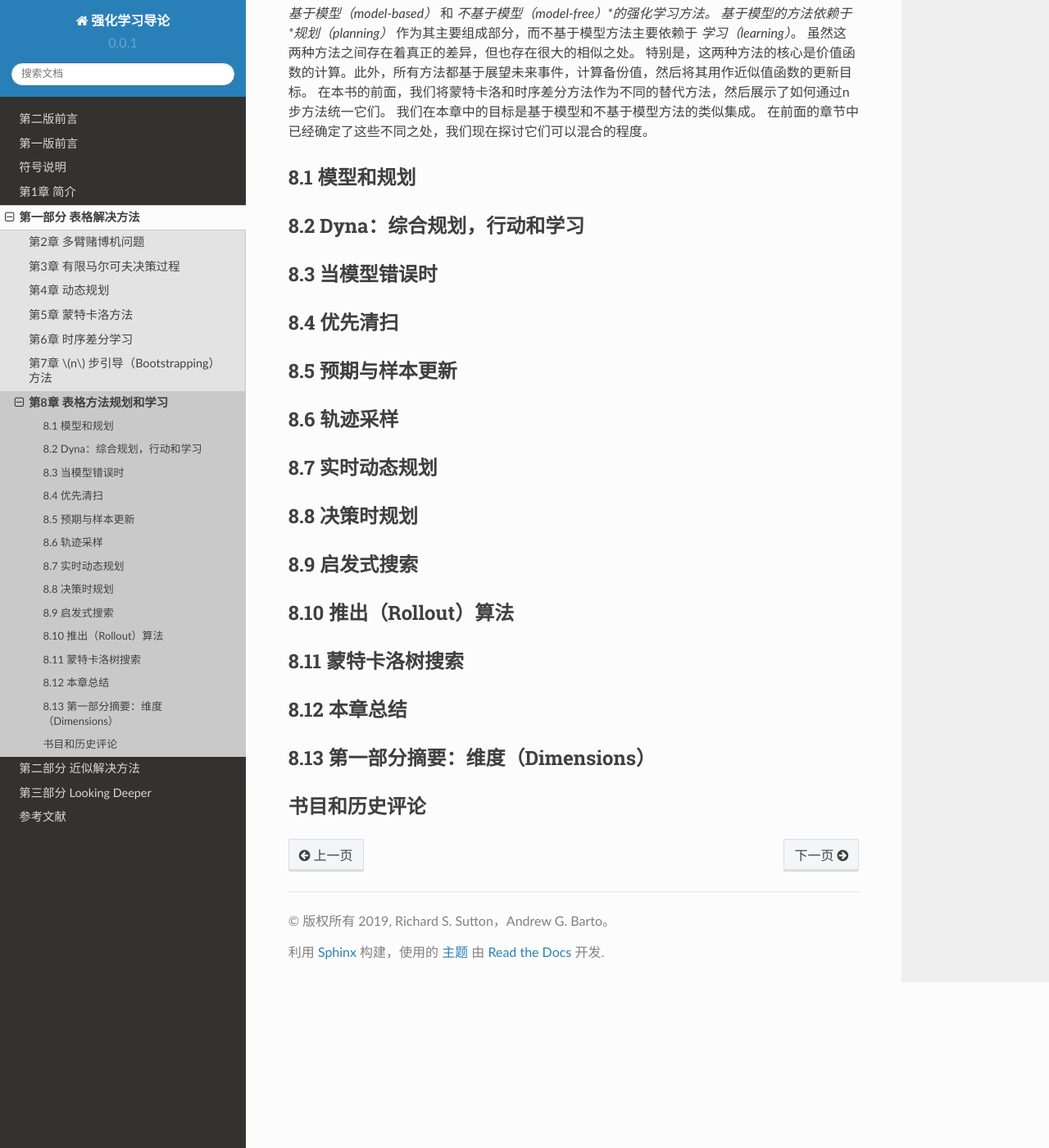
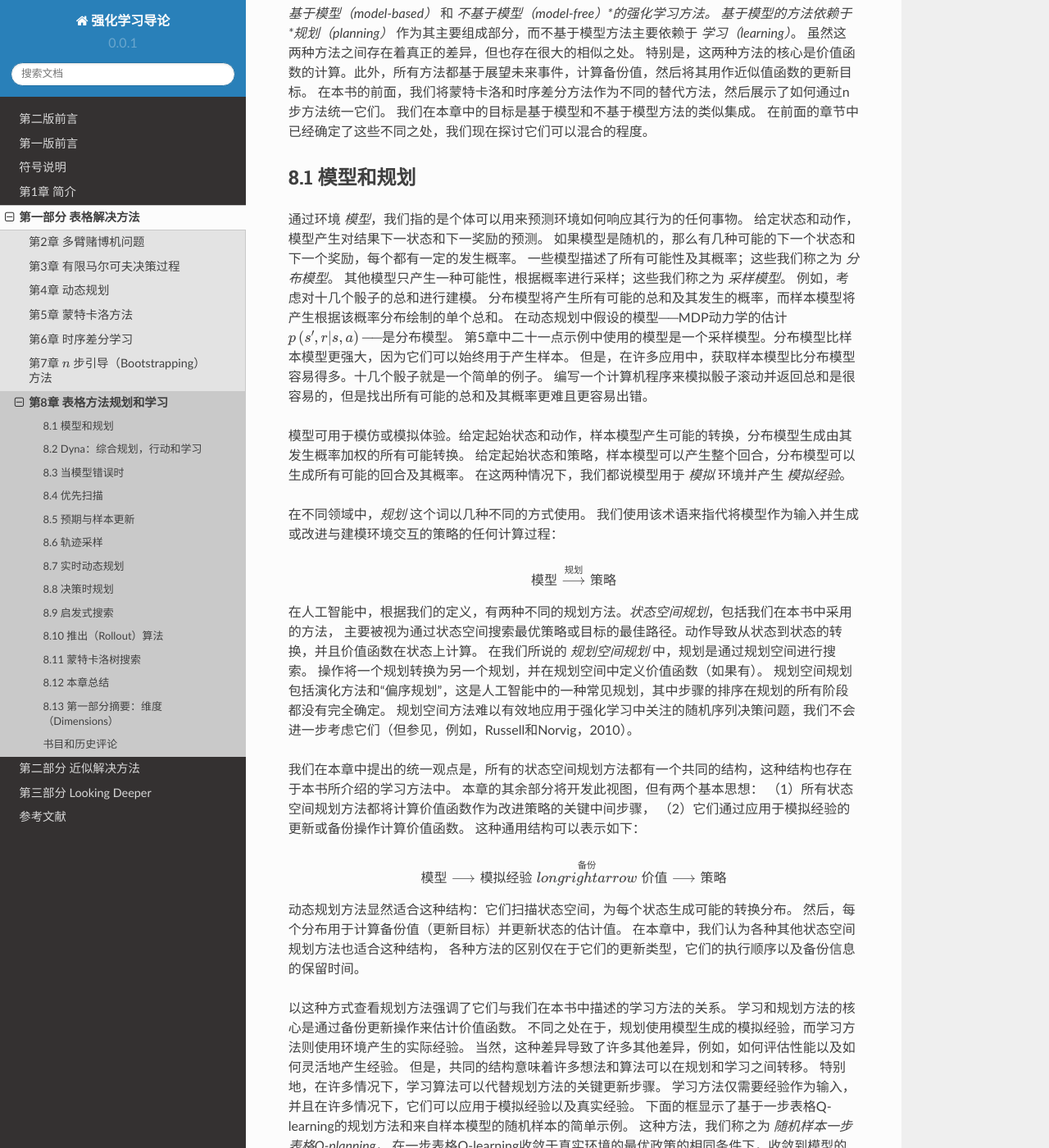
Before and after one commit to qiwihui/reinforcement-learning-an-introduction-chinese, a Sphinx documentation site: the page built from source/partI/chapter8/planning_and_learning_with_tabular_methods.rst, in a window 1280 px wide and 1400 px high, scrolled down 211 px. Shown: the whole window at 82% size. Built offline with Sphinx 7.4.7 and the Read the Docs theme 2.0.0, drawn with Linux system fonts in a browser that asks for light colours; some of the changed text lies outside the part shown.

Commit message:
docs: 8.1 模型和规划

```diff
--- a/source/partI/chapter8/planning_and_learning_with_tabular_methods.rst
+++ b/source/partI/chapter8/planning_and_learning_with_tabular_methods.rst
@@ -15,6 +15,80 @@
 8.1 模型和规划
 -----------------
 
+通过环境 *模型*，我们指的是个体可以用来预测环境如何响应其行为的任何事物。
+给定状态和动作，模型产生对结果下一状态和下一奖励的预测。
+如果模型是随机的，那么有几种可能的下一个状态和下一个奖励，每个都有一定的发生概率。
+一些模型描述了所有可能性及其概率；这些我们称之为 *分布模型*。
+其他模型只产生一种可能性，根据概率进行采样；这些我们称之为 *采样模型*。
+例如，考虑对十几个骰子的总和进行建模。
+分布模型将产生所有可能的总和及其发生的概率，而样本模型将产生根据该概率分布绘制的单个总和。
+在动态规划中假设的模型──MDP动力学的估计 :math:`p\left(s^{\prime}, r | s, a\right)` ──是分布模型。
+第5章中二十一点示例中使用的模型是一个采样模型。分布模型比样本模型更强大，因为它们可以始终用于产生样本。
+但是，在许多应用中，获取样本模型比分布模型容易得多。十几个骰子就是一个简单的例子。
+编写一个计算机程序来模拟骰子滚动并返回总和是很容易的，但是找出所有可能的总和及其概率更难且更容易出错。
+
+模型可用于模仿或模拟体验。给定起始状态和动作，样本模型产生可能的转换，分布模型生成由其发生概率加权的所有可能转换。
+给定起始状态和策略，样本模型可以产生整个回合，分布模型可以生成所有可能的回合及其概率。
+在这两种情况下，我们都说模型用于 *模拟* 环境并产生 *模拟经验*。
+
+在不同领域中，*规划* 这个词以几种不同的方式使用。
+我们使用该术语来指代将模型作为输入并生成或改进与建模环境交互的策略的任何计算过程：
+
+.. math::
+
+    \text{模型} \stackrel{规划}{\longrightarrow} \text{策略}
+
+在人工智能中，根据我们的定义，有两种不同的规划方法。*状态空间规划*，包括我们在本书中采用的方法，
+主要被视为通过状态空间搜索最优策略或目标的最佳路径。动作导致从状态到状态的转换，并且价值函数在状态上计算。
+在我们所说的 *规划空间规划* 中，规划是通过规划空间进行搜索。
+操作将一个规划转换为另一个规划，并在规划空间中定义价值函数（如果有）。
+规划空间规划包括演化方法和“偏序规划”，这是人工智能中的一种常见规划，其中步骤的排序在规划的所有阶段都没有完全确定。
+规划空间方法难以有效地应用于强化学习中关注的随机序列决策问题，我们不会进一步考虑它们（但参见，例如，Russell和Norvig，2010）。
+
+我们在本章中提出的统一观点是，所有的状态空间规划方法都有一个共同的结构，这种结构也存在于本书所介绍的学习方法中。
+本章的其余部分将开发此视图，但有两个基本思想：
+（1）所有状态空间规划方法都将计算价值函数作为改进策略的关键中间步骤，
+（2）它们通过应用于模拟经验的更新或备份操作计算价值函数。
+这种通用结构可以表示如下：
+
+.. math::
+
+    \text{模型} \longrightarrow \text{模拟经验} \stackrel{备份}{longrightarrow} \text{价值} \longrightarrow \text{策略}
+
+动态规划方法显然适合这种结构：它们扫描状态空间，为每个状态生成可能的转换分布。
+然后，每个分布用于计算备份值（更新目标）并更新状态的估计值。
+在本章中，我们认为各种其他状态空间规划方法也适合这种结构，
+各种方法的区别仅在于它们的更新类型，它们的执行顺序以及备份信息的保留时间。
+
+以这种方式查看规划方法强调了它们与我们在本书中描述的学习方法的关系。
+学习和规划方法的核心是通过备份更新操作来估计价值函数。
+不同之处在于，规划使用模型生成的模拟经验，而学习方法则使用环境产生的实际经验。
+当然，这种差异导致了许多其他差异，例如，如何评估性能以及如何灵活地产生经验。
+但是，共同的结构意味着许多想法和算法可以在规划和学习之间转移。
+特别地，在许多情况下，学习算法可以代替规划方法的关键更新步骤。
+学习方法仅需要经验作为输入，并且在许多情况下，它们可以应用于模拟经验以及真实经验。
+下面的框显示了基于一步表格Q-learning的规划方法和来自样本模型的随机样本的简单示例。
+这种方法，我们称之为 *随机样本一步表格Q-planning*，
+在一步表格Q-learning收敛于真实环境的最优政策的相同条件下，收敛到模型的最优策略
+（必须在步骤1中无限次地选择每个状态-动作，并且 :math:`\alpha` 必须随时间适当减小）。
+
+.. admonition:: 随机样本一步表格Q-planning
+    :class: important
+
+    一直循环：
+
+        1. 随机选择一个状态 :math:`S\in\mathcal{S}` 和动作 :math:`A\in\mathcal{A}`
+
+        2. 将 :math:`S, A` 发送到样本模型，并获得样本下一个奖励 :math:`R` 和样本下一个状态 :math:`S^{\prime}`
+
+        3. 对 :math:`S,A,R,S^{\prime}` 应用一步表格Q-learning：
+
+            :math:`Q(S, A) \leftarrow Q(S, A)+\alpha\left[R+\gamma \max _{a} Q\left(S^{\prime}, a\right)-Q(S, A)\right]`
+
+除了统一的规划和学习方法之外，本章的第二个主题是以小的渐进步骤进行规划的好处。
+这使规划能够在几乎没有浪费的计算的情况下随时中断或重定向，这似乎是将计划与行为和学习模型有效混合的关键要求。
+如果问题太大而无法准确解决，即使在纯粹的规划问题上，以非常小的步骤进行规划也可能是最有效的方法。
+
 
 8.2 Dyna：综合规划，行动和学习
 --------------------------------
@@ -24,7 +98,7 @@
 --------------------
 
 
-8.4 优先清扫
+8.4 优先扫描
 ------------------
 
 
```
